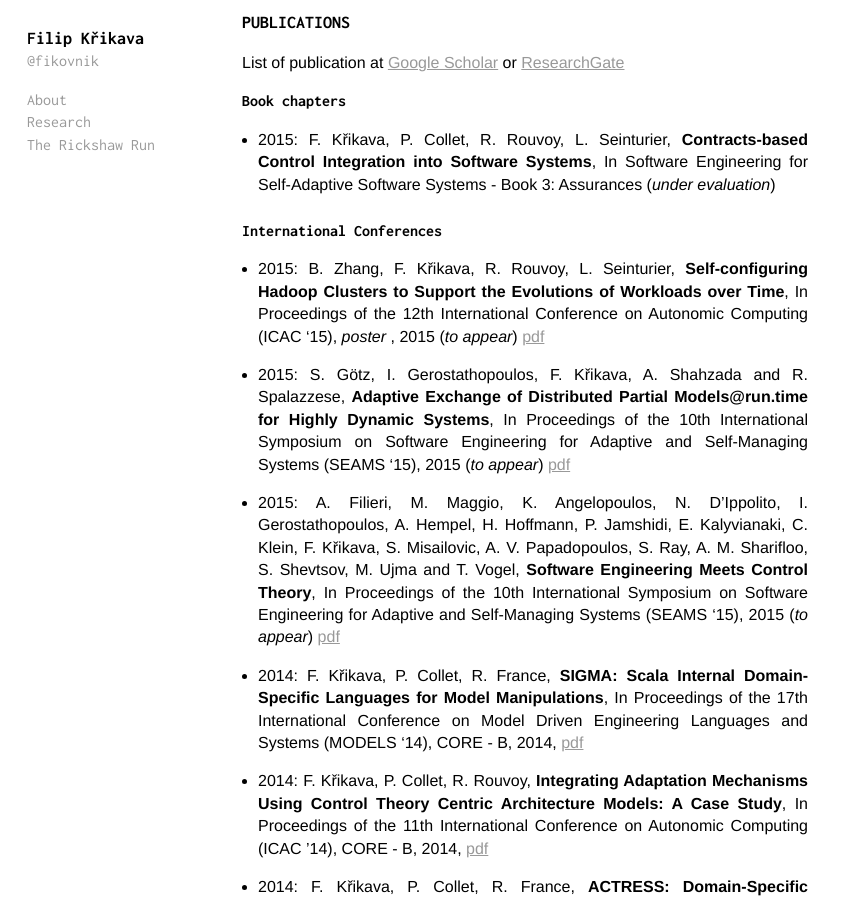
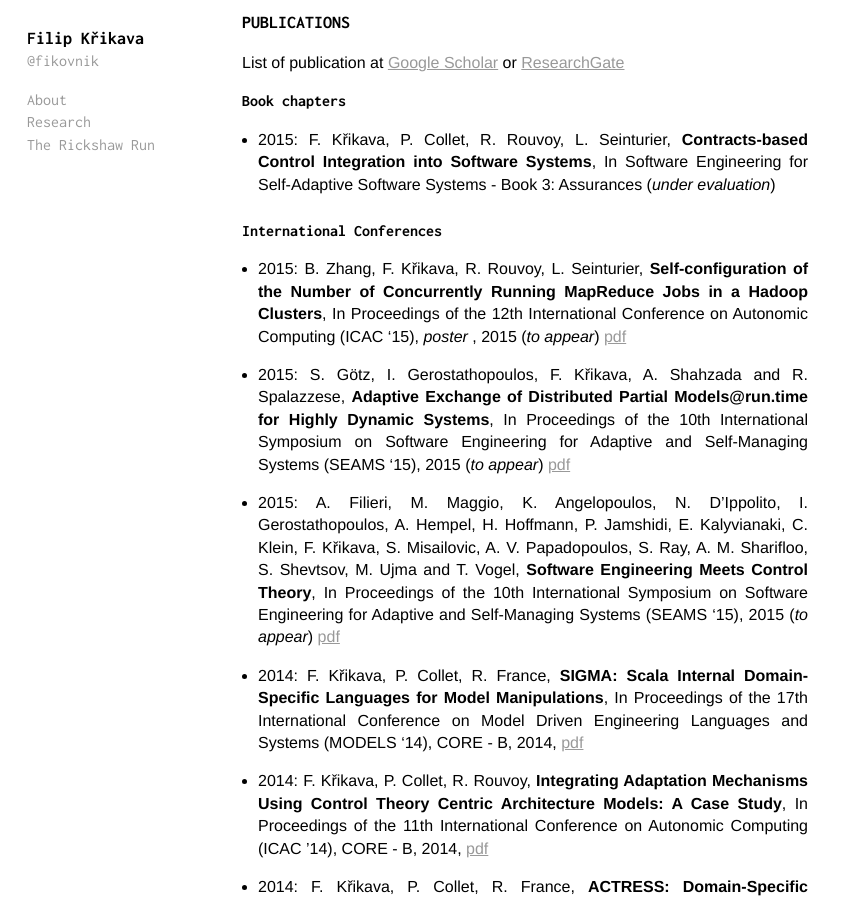
Before and after one commit to fikovnik/fikovnik.github.com, a Jekyll site: the page built from _posts/exhibit/0001-01-02-research.md, in a window 1280 px wide and 900 px high, scrolled down 332 px. Shown: the whole window, without its empty margins (0-844 px from the left). Built offline with Jekyll 4.4.1, drawn with Linux system fonts in a browser that asks for light colours.

Commit message:
Updated ICAC'15 title

```diff
--- a/_posts/exhibit/0001-01-02-research.md
+++ b/_posts/exhibit/0001-01-02-research.md
@@ -22,7 +22,7 @@ List of publication at [Google Scholar](http://scholar.google.co.kr/citations?hl
 
 ### International Conferences
 
-- 2015: B. Zhang, F. Křikava, R. Rouvoy, L. Seinturier, __Self-configuring Hadoop Clusters to Support the Evolutions of Workloads over Time__, In Proceedings of the 12th International Conference on Autonomic Computing (ICAC ‘15), _poster_ , 2015 (_to appear_) [pdf](https://hal.inria.fr/hal-01143157)
+- 2015: B. Zhang, F. Křikava, R. Rouvoy, L. Seinturier, __Self-configuration of the Number of Concurrently Running MapReduce Jobs in a Hadoop Clusters__, In Proceedings of the 12th International Conference on Autonomic Computing (ICAC ‘15), _poster_ , 2015 (_to appear_) [pdf](https://hal.inria.fr/hal-01143157)
 
 - 2015: S. Götz, I. Gerostathopoulos, F. Křikava, A. Shahzada and R. Spalazzese, __Adaptive Exchange of Distributed Partial Models@run.time for Highly Dynamic Systems__, In Proceedings of the 10th International Symposium on Software Engineering for Adaptive and Self-Managing Systems (SEAMS ‘15), 2015 (_to appear_) [pdf](https://hal.inria.fr/hal-01119490)
 
```
